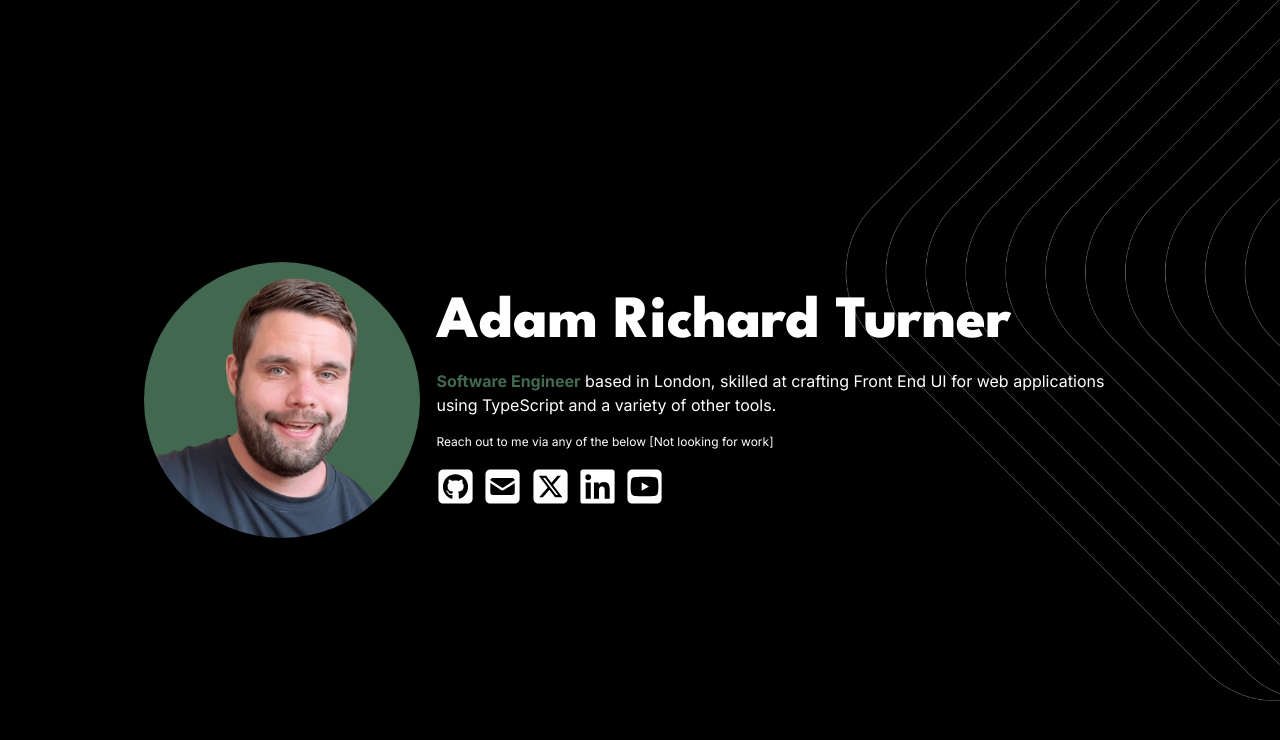
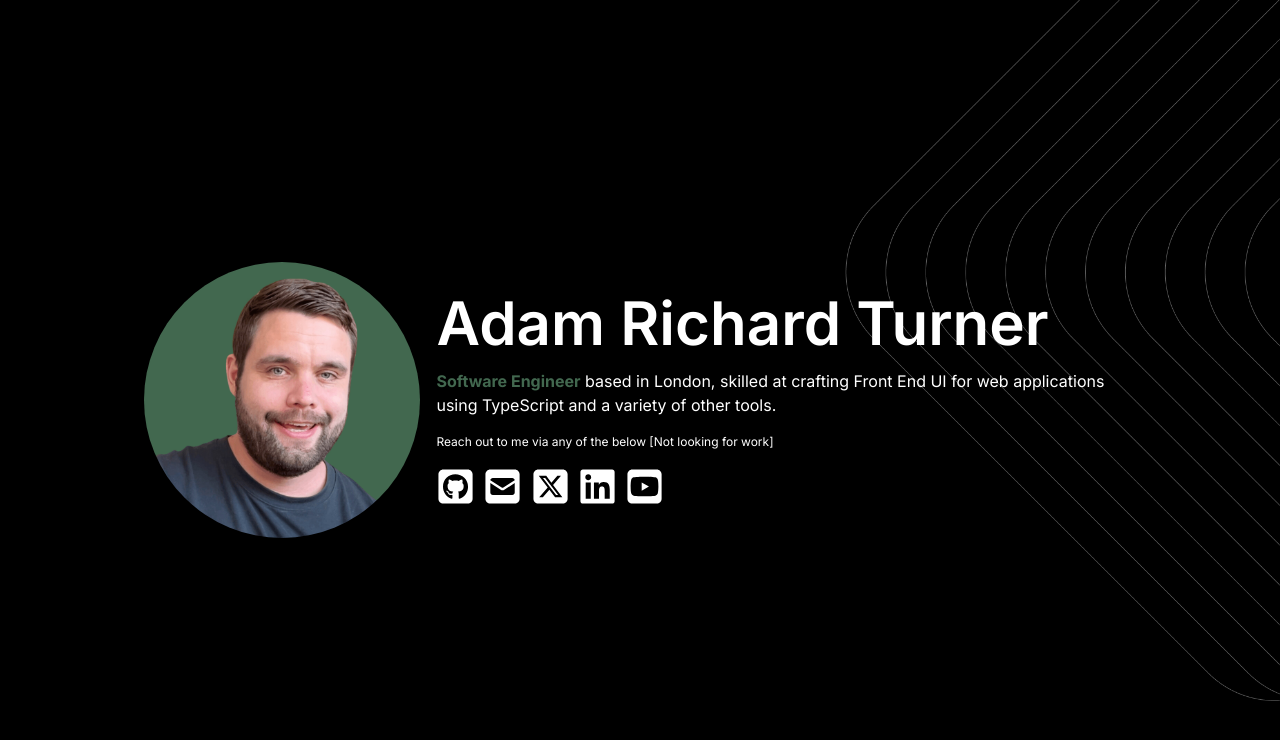
Before and after one commit to adamrichardturner/portfolio-2024, a Next.js app: page / in a window 1280 px wide. Shown: the top 740 px of the page. Built offline with nearby package versions, Linux system fonts and the light colour scheme.

Commit message:
Minor adjustments

```diff
--- a/app/globals.css
+++ b/app/globals.css
@@ -14,7 +14,7 @@ body {
 
 h1 {
   font-size: 32px;
-  font-family: var(--font-league);
+  font-family: var(--font-roboto);
 }
 
 p {
--- a/app/layout.tsx
+++ b/app/layout.tsx
@@ -1,12 +1,12 @@
 import type { Metadata } from "next"
-import { Inter, League_Spartan } from "next/font/google"
+import { Inter, Roboto } from "next/font/google"
 import "./globals.css"
 
 const inter = Inter({ subsets: ["latin"], variable: "--font-inter" })
 
-const league = League_Spartan({
+const roboto = Roboto({
   subsets: ["latin"],
-  weight: ["400", "600", "700", "800"],
+  weight: ["400", "700", "900"],
   variable: "--font-league",
 })
 
@@ -28,7 +28,7 @@ export default function RootLayout({
   children: React.ReactNode
 }>) {
   return (
-    <html lang='en' className={`${inter.variable} ${league.variable}`}>
+    <html lang='en' className={`${inter.variable} ${roboto.variable}`}>
       <body className={inter.className}>{children}</body>
     </html>
   )
--- a/app/page.tsx
+++ b/app/page.tsx
@@ -9,7 +9,7 @@ import {
 
 export default function Home() {
   return (
-    <main className='flex h-screen hero items-center p-4'>
+    <main className='flex h-screen overflow-hidden hero items-center p-4'>
       <div className='container flex flex-row items-center justify-center space-x-4'>
         <div>
           <Image
@@ -22,7 +22,7 @@ export default function Home() {
         </div>
         <div className='text-white space-y-4'>
           <div className='flex flex-row items-center justify-start space-x-3'>
-            <h1 className='text-4xl font-league md:text-6xl font-black leading-none'>
+            <h1 className='text-4xl font-inter md:text-6xl font-semibold leading-none'>
               Adam Richard Turner
             </h1>
           </div>
```
